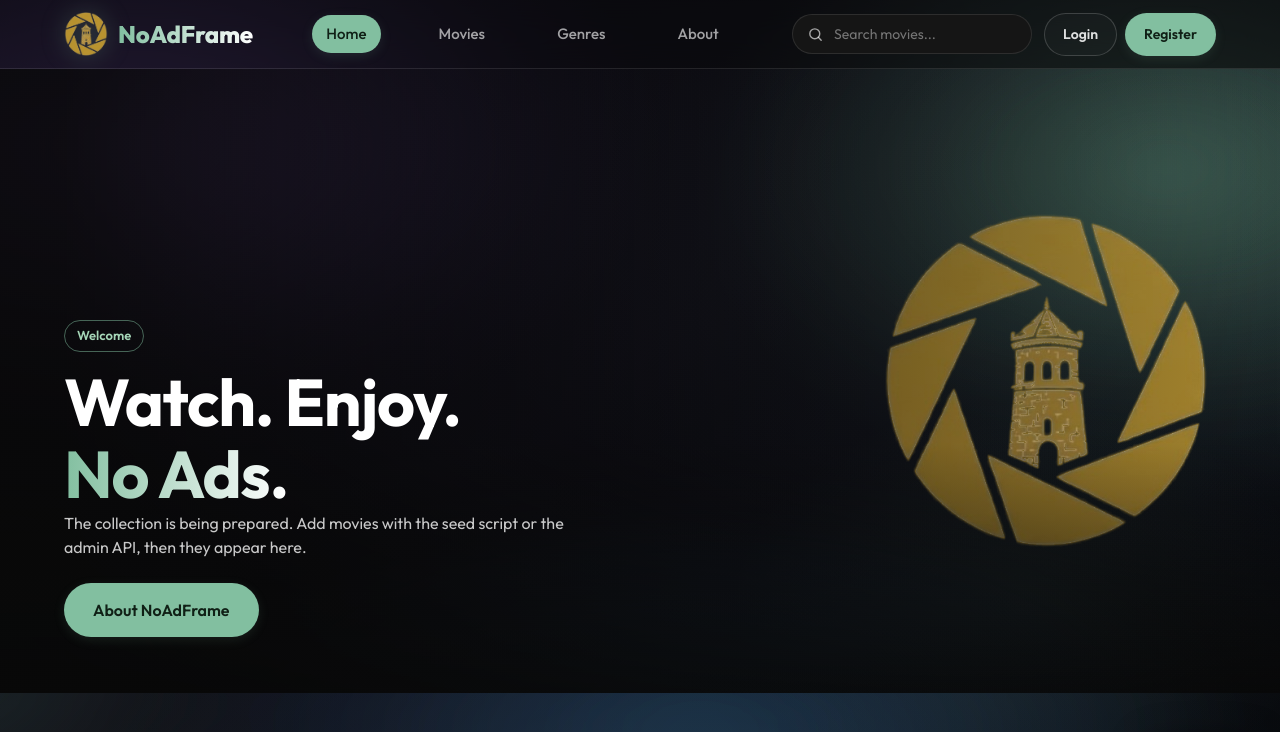
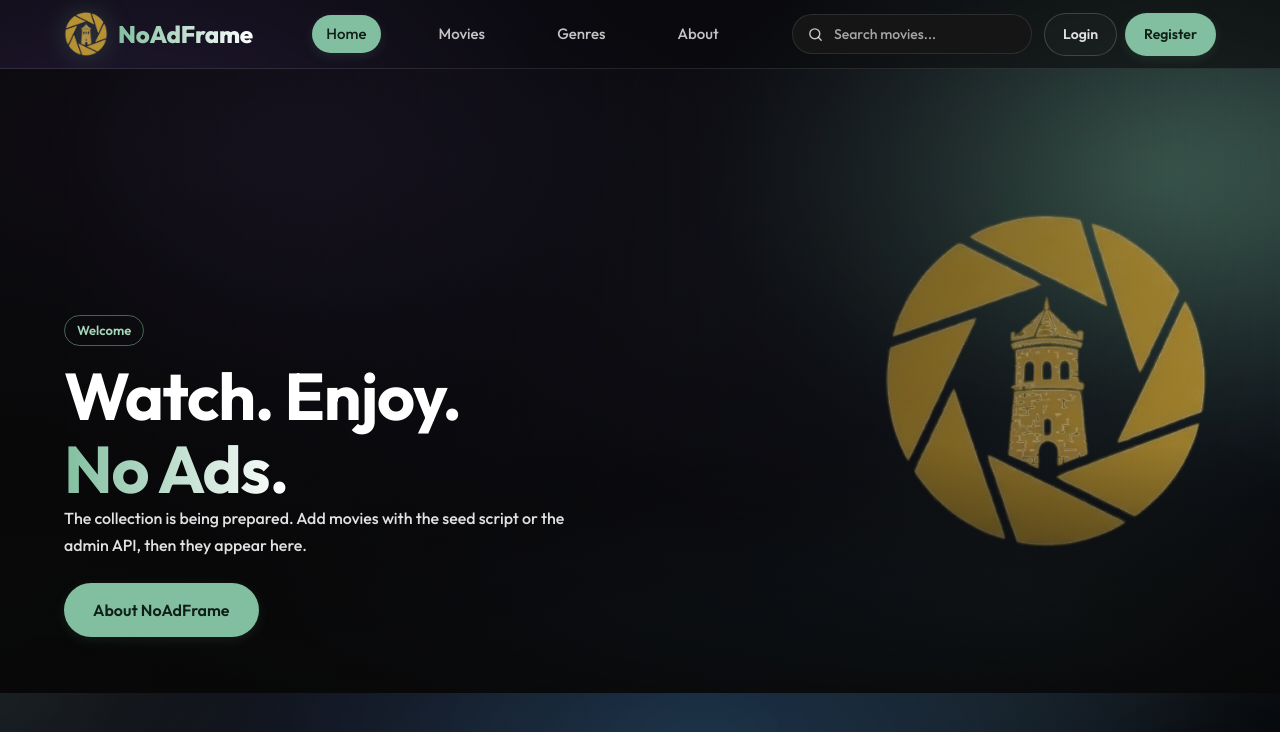
Before and after one commit to misho6344/site, a website: page public/index.html in a window 1280 px wide. Shown: the top 732 px of the page. Drawn offline with Linux system fonts and the light colour scheme; no server answers.

Commit message:
Improve Georgian text readability site-wide

```diff
--- a/public/styles.css
+++ b/public/styles.css
@@ -2638,3 +2638,74 @@ body {
 @media (prefers-reduced-motion: reduce) {
   .site-bg:after { animation: none !important; }
 }
+
+
+/* Georgian typography and readability pass — site-wide. */
+/* The Georgian font is already loaded from Google Fonts. Outfit remains the Latin face;
+   Noto Sans Georgian supplies Georgian glyphs and its 500 weight is now preferred. */
+:root {
+  --muted: rgba(255, 255, 255, .76);
+  --dim: rgba(255, 255, 255, .60);
+}
+body {
+  font-weight: 500;
+  text-rendering: optimizeLegibility;
+  font-synthesis: none;
+}
+:lang(ka),
+[lang="ka"] {
+  font-family: "Noto Sans Georgian", "Outfit", system-ui, sans-serif !important;
+  font-weight: 500;
+  letter-spacing: 0;
+  line-height: 1.65;
+}
+/* Improve Georgian copy even when the text is injected dynamically without lang="ka". */
+.hero p,
+.desc,
+.description-block .desc,
+.info .en,
+.facts,
+.facts div,
+.about p,
+.about-list li,
+.comment p,
+.comment time,
+.state,
+.filters label,
+.form label,
+.count,
+.card .year,
+.pill,
+footer {
+  font-weight: 500;
+}
+.hero p,
+.desc,
+.description-block .desc,
+.about p,
+.about-list li,
+.comment p {
+  color: rgba(255,255,255,.88);
+  line-height: 1.68;
+}
+.card .ka,
+.facts span,
+.row-head a,
+.page-head .count {
+  font-weight: 600;
+}
+input::placeholder,
+textarea::placeholder {
+  color: rgba(255,255,255,.62);
+  opacity: 1;
+}
+@media (max-width:700px) {
+  .hero p,
+  .desc,
+  .description-block .desc,
+  .about p,
+  .about-list li,
+  .comment p {
+    line-height: 1.7;
+  }
+}
```
